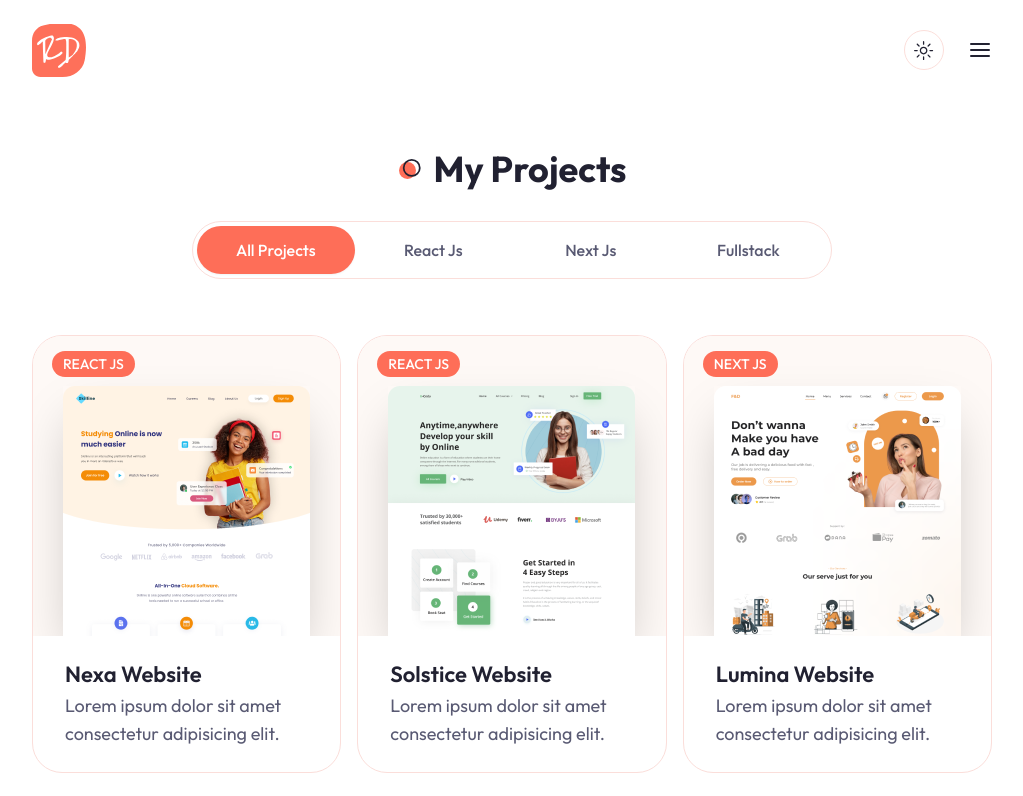
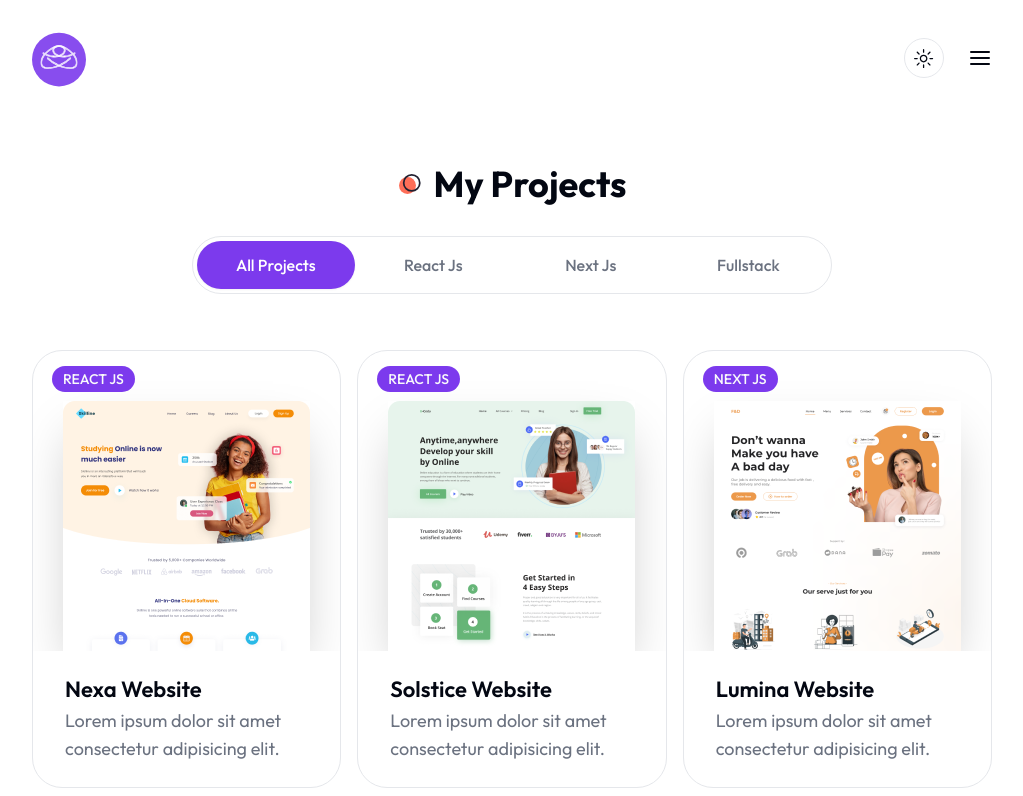
Before and after one commit to edgarespinoza7/edgarespinoza7.github.io, a Next.js app: page /projects in a window 1280 px wide. Shown: the top 796 px of the page, without its empty margins (128-1151 px from the left). Built offline with nearby package versions, Linux system fonts and the light colour scheme.

Commit message:
37 changed theme color, logo

```diff
--- a/app/globals.css
+++ b/app/globals.css
@@ -3,56 +3,50 @@
 @tailwind utilities;
 
 @layer base {
-
-  @layer base {
   :root {
     --background: 0 0% 100%;
-      --foreground: 240 19% 16%;
+    --foreground: 224 71.4% 4.1%;
     --card: 0 0% 100%;
-      --card-foreground: 240 19% 16%;
+    --card-foreground: 224 71.4% 4.1%;
     --popover: 0 0% 100%;
-      --popover-foreground: 20 14.3% 4.1%;
-      --primary: 8 99% 67%;
-      --primary-foreground: 300 0% 100%;
-      --secondary: 240 19% 16%;
-      --secondary-foreground: 300 0% 100%;
-      --tertiary: 27 82% 98%;
-      --muted: 60 4.8% 95.9%;
-      --muted-foreground: 237 13% 40%;
-      --accent: 237 9% 96%;
-      --accent-foreground: 24 9.8% 10%;
+    --popover-foreground: 224 71.4% 4.1%;
+    --primary: 262.1 83.3% 57.8%;
+    --primary-foreground: 210 20% 98%;
+    --secondary: 220 14.3% 95.9%;
+    --secondary-foreground: 220.9 39.3% 11%;
+    --muted: 220 14.3% 95.9%;
+    --muted-foreground: 220 8.9% 46.1%;
+    --accent: 220 14.3% 95.9%;
+    --accent-foreground: 220.9 39.3% 11%;
     --destructive: 0 84.2% 60.2%;
-      --destructive-foreground: 60 9.1% 97.8%;
-      --border: 8 82% 92%;
-      --input: 8 82% 92%;
-      --ring: 9 99% 67%;
+    --destructive-foreground: 210 20% 98%;
+    --border: 220 13% 91%;
+    --input: 220 13% 91%;
+    --ring: 262.1 83.3% 57.8%;
     --radius: 0.5rem;
   }
 
   .dark {
-      --background: 237 22% 20%;
-      --foreground: 60 9.1% 97.8%;
-      --card: 240 19% 16%;
-      --card-foreground: 300 0% 100%;
-      --popover: 20 14.3% 4.1%;
-      --popover-foreground: 60 9.1% 97.8%;
-      --primary: 8 99% 67%;
-      --primary-foreground: 300 0% 100%;
-      --secondary: 240 19% 16%;
-      --secondary-foreground: 300 0% 100%;
-      --tertiary: 237 22% 20%;
-      --muted: 12 6.5% 15.1%;
-      --muted-foreground: 237 13% 63%;
-      --accent: 240 19% 16%;
-      --accent-foreground: 300 0% 100%;
-      --destructive: 0 72.2% 50.6%;
-      --destructive-foreground: 60 9.1% 97.8%;
-      --border: 237 22% 23%;
-      --input: 237 22% 23%;
-      --ring: 8 99% 67% ;
+    --background: 221 39% 11%;
+    --foreground: 210 20% 98%;
+    --card: 224 71.4% 4.1%;
+    --card-foreground: 210 20% 98%;
+    --popover: 224 71.4% 4.1%;
+    --popover-foreground: 210 20% 98%;
+    --primary: 263.4 70% 50.4%;
+    --primary-foreground: 210 20% 98%;
+    --secondary: 215 27.9% 16.9%;
+    --secondary-foreground: 210 20% 98%;
+    --muted: 215 27.9% 16.9%;
+    --muted-foreground: 217.9 10.6% 64.9%;
+    --accent: 215 27.9% 16.9%;
+    --accent-foreground: 210 20% 98%;
+    --destructive: 0 62.8% 30.6%;
+    --destructive-foreground: 210 20% 98%;
+    --border: 215 27.9% 16.9%;
+    --input: 215 27.9% 16.9%;
+    --ring: 263.4 70% 50.4%;
   }
-  }
-
 }
 
 @layer base {
--- a/components/About.jsx
+++ b/components/About.jsx
@@ -269,7 +269,7 @@
                           const { imgPath } = item;
                           return (
                             <div key={index}>
-                              <Image src={imgPath} width={48} height={48} alt="" priority/>
+                              <Image src={imgPath} width={48} height={48} alt="" priority />
                             </div>
                           )
                         })}
--- a/components/Hero.jsx
+++ b/components/Hero.jsx
@@ -16,7 +16,7 @@
 
 const Hero = () => {
   return (
-    <section className="py-12 xl:py-24 h-[84vh] xl:pt-28 bg-hero bg-no-repeat bg-bottom bg-cover dark:bg-none">
+    <section className="py-12 xl:py-24 h-[84vh] xl:pt-28  bg-no-repeat bg-bottom bg-cover dark:bg-none">
       <div className="container mx-auto">
         <div className="flex justify-between gap-x-8">
           <div className="flex max-w-[600px] flex-col justify-center mx-auto xl:mx-0 text-center xl:text-left">
--- a/components/Logo.jsx
+++ b/components/Logo.jsx
@@ -4,7 +4,7 @@
 const Logo = () => {
   return (
     <Link href="/">
-        <Image src="/logo.svg" width={54} height={54} priority alt="Logo"/>
+        <Image src="/logo-edgar.svg" width={54} height={54} priority alt="Logo"/>
     </Link>
   )
 }
```
Also changed, not shown: public/logo-edgar.svg (added). Lines whose indentation alone changed are shown as unchanged.
